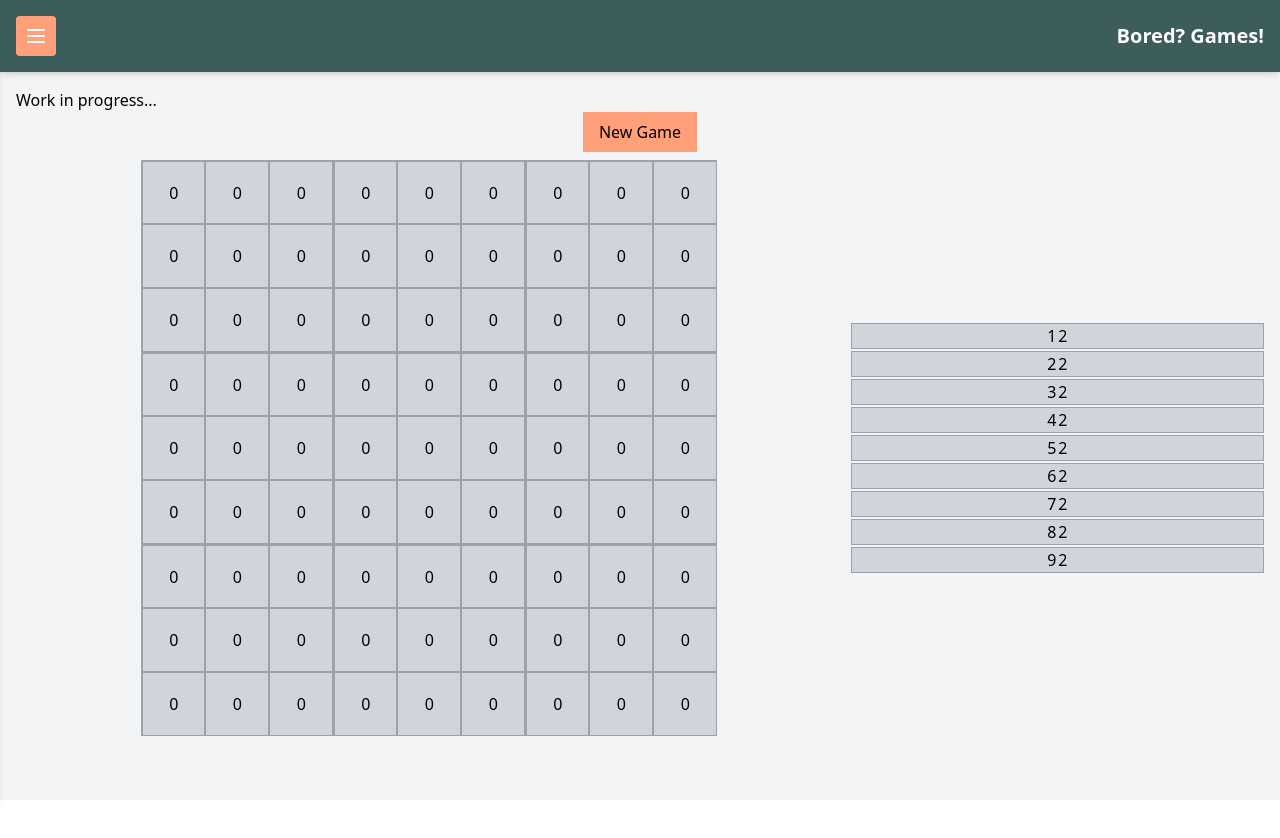
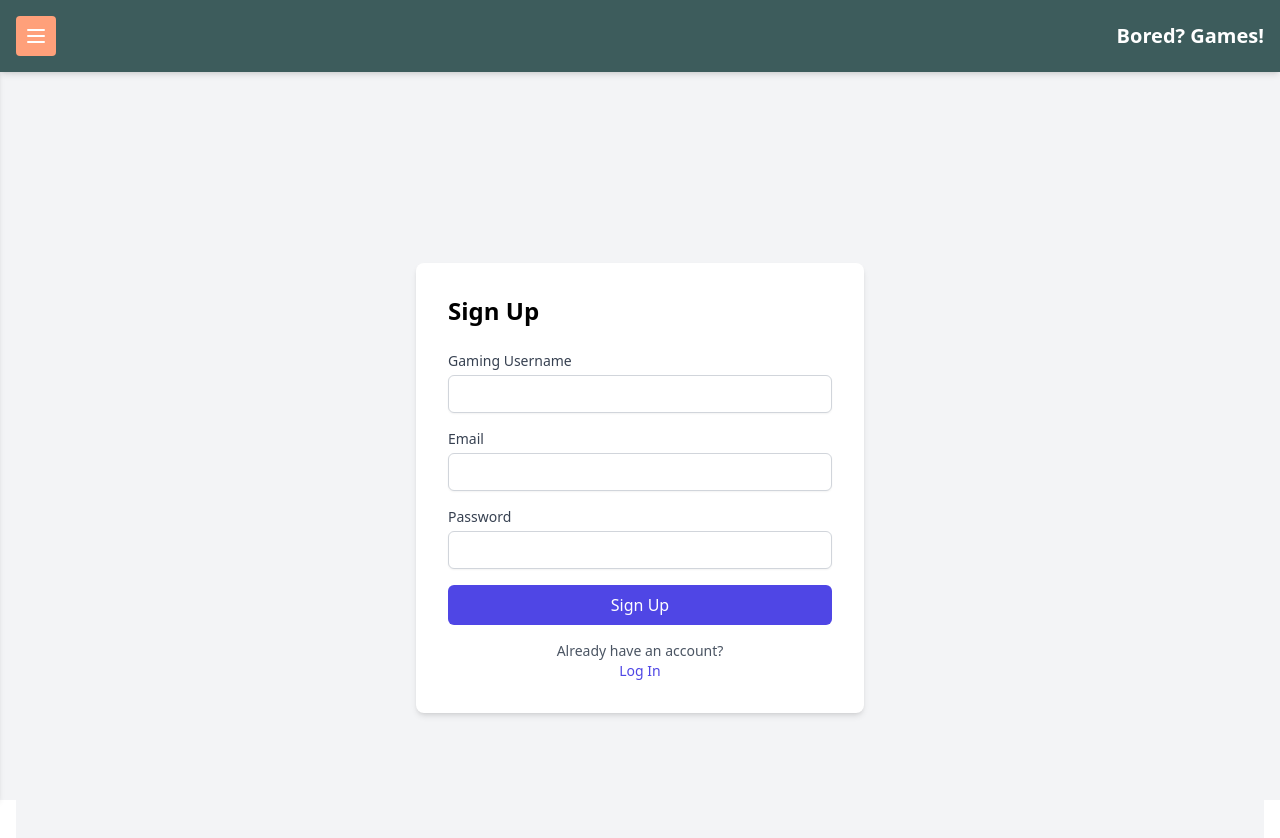
Before and after one commit to ankit-Kumar-4/board-games, a Next.js app: page /test in a window 1280 px wide. Shown: the top 838 px of the page. Before the commit the page ends 800 px from the top, so only its background shows below. Built offline with nearby package versions, Linux system fonts and the light colour scheme.

Commit message:
added login and sign up pages

```diff
--- a/src/lib/firebaseConfig.ts
+++ b/src/lib/firebaseConfig.ts
@@ -1,6 +1,6 @@
 // Import the functions you need from the SDKs you need
 import { initializeApp } from "firebase/app";
-import { getAuth } from 'firebase/auth';
+import { getAuth, createUserWithEmailAndPassword } from 'firebase/auth';
 import { getFirestore } from 'firebase/firestore';
 
 const firebaseConfig = {
@@ -18,3 +18,12 @@ const app = initializeApp(firebaseConfig);
 
 export const auth = getAuth(app);
 export const db = getFirestore(app);
+
+export const createUser = createUserWithEmailAndPassword;
+
+// import firebase from 'firebase/app';
+// import 'firebase/auth';
+
+// const signup = firebase.auth();
+
+// export { signup };
--- a/src/pages/login.tsx
+++ b/src/pages/login.tsx
@@ -1,37 +1,100 @@
-import { useState } from 'react';
+import React, { useState } from "react";
 import { auth } from '@/lib/firebaseConfig';
+import { signInAnonymously } from "firebase/auth";
+import { useRouter } from 'next/router';
 import { signInWithEmailAndPassword } from 'firebase/auth';
+import Link from "next/link";
 
-export default function Login() {
-  const [email, setEmail] = useState('');
-  const [password, setPassword] = useState('');
 
-  const handleLogin = async () => {
+const LoginPage: React.FC = () => {
+  const [email, setEmail] = useState("");
+  const [password, setPassword] = useState("");
+  const [isLoading, setIsLoading] = useState(false);
+  const router = useRouter();
+
+  const handleLogin = async (e: React.FormEvent) => {
+    e.preventDefault();
     try {
       await signInWithEmailAndPassword(auth, email, password);
-      alert('Logged in successfully!');
+      router.push("/");
+    } catch (error: any) {
+      if (error.code === "auth/invalid-credential") {
+        alert('Invalid email or password');
+      } else {
+        alert('Login error: ' + error.message)
+      }
+      console.error('Login error:', error);
+    }
+  };
+
+  const handleGuestLogin = async () => {
+    setIsLoading(true);
+    try {
+      const userCredential = await signInAnonymously(auth);
+      const user = userCredential.user;
+      console.log("Guest user signed in:", user.uid);
+      router.push("/");
     } catch (error) {
-      console.error('Login error:', error);
-      alert('Login failed');
+      console.error("Error signing in anonymously:", error);
+    } finally {
+      setIsLoading(false);
     }
   };
 
   return (
-    <div>
-      <h1>Login</h1>
+    <div className="min-h-screen flex items-center justify-center bg-gray-100">
+      <div className="bg-white p-8 rounded shadow-md w-full max-w-md">
+        <h2 className="text-2xl font-bold mb-6 text-center">Login</h2>
+        <form onSubmit={handleLogin}>
+          <div className="mb-4">
+            <label htmlFor="email" className="block text-gray-700 mb-2">
+              Email
+            </label>
             <input
               type="email"
+              id="email"
               value={email}
               onChange={(e) => setEmail(e.target.value)}
-        placeholder="Email"
+              className="w-full px-3 py-2 border rounded-md"
+              required
             />
+          </div>
+          <div className="mb-6">
+            <label htmlFor="password" className="block text-gray-700 mb-2">
+              Password
+            </label>
             <input
               type="password"
+              id="password"
               value={password}
               onChange={(e) => setPassword(e.target.value)}
-        placeholder="Password"
+              className="w-full px-3 py-2 border rounded-md"
+              required
             />
-      <button onClick={handleLogin}>Login</button>
+          </div>
+          <button
+            type="submit"
+            className="w-full bg-blue-500 text-white py-2 rounded-md hover:bg-blue-600 transition duration-300"
+          >
+            Login
+          </button>
+        </form>
+        <div className="mt-6 text-center">
+          <button
+            onClick={handleGuestLogin}
+            className="text-blue-500 hover:underline"
+          >
+            Login as Guest
+          </button>
+        </div>
+        <div className="mt-4 text-center text-sm text-gray-600">
+          <Link href="/sign-up">
+            <div className="text-indigo-600 hover:text-indigo-800">Don&apos;t have an account? Sign up! </div>
+          </Link>
+        </div>
+      </div>
     </div>
   );
-}
+};
+
+export default LoginPage;
--- /dev/null
+++ b/src/pages/sign-up.tsx
@@ -0,0 +1,83 @@
+import { useState } from 'react';
+import Link from 'next/link';
+import { useRouter } from 'next/router';
+import { auth, createUser } from '@/lib/firebaseConfig';
+
+const SignUp = () => {
+  const [username, setUsername] = useState<string>('');
+    const [email, setEmail] = useState<string>('');
+    const [password, setPassword] = useState<string>('');
+    const [error, setError] = useState<string>('');
+    const router = useRouter();
+
+    const handleSubmit = async (event: React.FormEvent<HTMLFormElement>) => {
+      event.preventDefault();
+      setError('');
+
+      try {
+          // Create user with email and password
+          const userCredential = await createUser(auth, email, password);
+
+          // Redirect or show success message
+          router.push('/login'); // Redirect to login page or another page
+      } catch (err: any) {
+          setError(err.message);
+      }
+  };
+
+  return (
+    <div className="flex items-center justify-center min-h-screen bg-gray-100">
+      <div className="w-full max-w-md p-8 bg-white shadow-md rounded-lg">
+        <h2 className="text-2xl font-bold mb-6">Sign Up</h2>
+        <form onSubmit={handleSubmit} className="space-y-4">
+          <div>
+            <label htmlFor="username" className="block text-sm font-medium text-gray-700">Gaming Username</label>
+            <input
+              id="username"
+              type="text"
+              value={username}
+              onChange={(e) => setUsername(e.target.value)}
+              className="mt-1 block w-full px-3 py-2 border border-gray-300 rounded-md shadow-sm focus:outline-none focus:ring-indigo-500 focus:border-indigo-500 sm:text-sm"
+              required
+            />
+          </div>
+          <div>
+            <label htmlFor="email" className="block text-sm font-medium text-gray-700">Email</label>
+            <input
+              id="email"
+              type="email"
+              value={email}
+              onChange={(e) => setEmail(e.target.value)}
+              className="mt-1 block w-full px-3 py-2 border border-gray-300 rounded-md shadow-sm focus:outline-none focus:ring-indigo-500 focus:border-indigo-500 sm:text-sm"
+              required
+            />
+          </div>
+          <div>
+            <label htmlFor="password" className="block text-sm font-medium text-gray-700">Password</label>
+            <input
+              id="password"
+              type="password"
+              value={password}
+              onChange={(e) => setPassword(e.target.value)}
+              className="mt-1 block w-full px-3 py-2 border border-gray-300 rounded-md shadow-sm focus:outline-none focus:ring-indigo-500 focus:border-indigo-500 sm:text-sm"
+              required
+            />
+          </div>
+          <button
+            type="submit"
+            className="w-full bg-indigo-600 text-white py-2 px-4 rounded-md hover:bg-indigo-700"
+          >
+            Sign Up
+          </button>
+        </form>
+        <div className="mt-4 text-center text-sm text-gray-600">
+          <Link href="/login">
+            <div className="text-indigo-600 hover:text-indigo-800">Already have an account? Or continue as a guest? </div>
+          </Link>
+        </div>
+      </div>
+    </div>
+  );
+};
+
+export default SignUp;
--- a/src/pages/test.tsx
+++ b/src/pages/test.tsx
@@ -1,90 +1,70 @@
-'use client';
+import { useState } from 'react';
+import Link from 'next/link';
 
+const SignUp = () => {
+    const [username, setUsername] = useState('');
+    const [email, setEmail] = useState('');
+    const [password, setPassword] = useState('');
 
-import { useRef, useState } from 'react';
-
-const Board = (
-    { matrix, selectedCell, setSelectedCell }:
-        {
-            matrix: number[]
-            selectedCell: { x: number, y: number };
-            setSelectedCell: any
-        }) => {
-    const handleCellClick = (row: number, column: number) => {
-        console.log(row, column);
-        setSelectedCell({ x: row, y: column })
+    const handleSubmit = (event: any) => {
+        event.preventDefault();
+        // Handle sign-up logic here
+        console.log({ username, email, password });
     };
 
-    const cells = [];
-    for (let i = 0; i < 9; i++) {
-        for (let j = 0; j < 9; j++) {
-            cells.push(
-                (
-                    <div
-                        key={i * 9 + j}
-                        className={`w-8 h-8 md:w-16 md:h-16 flex items-center justify-center bg-gray-300 border border-gray-400
-                            ${i % 3 === 0 ? 'border-t-2' : ''}  ${j % 3 === 0 ? 'border-l-2' : ''}
-                            ${i === selectedCell.x ? 'bg-blue-100 ' : ''}
-                            ${j === selectedCell.y ? 'bg-blue-100 ' : ''}
-                            ${i === selectedCell.x && j === selectedCell.y ? 'border-2 border-blue-500 ' : ''}
-
-                            `}
-                        onClick={() => handleCellClick(i, j)}
+    return (
+        <div className="flex items-center justify-center min-h-screen bg-gray-100">
+            <div className="w-full max-w-md p-8 bg-white shadow-md rounded-lg">
+                <h2 className="text-2xl font-bold mb-6">Sign Up</h2>
+                <form onSubmit={handleSubmit} className="space-y-4">
+                    <div>
+                        <label htmlFor="username" className="block text-sm font-medium text-gray-700">Gaming Username</label>
+                        <input
+                            id="username"
+                            type="text"
+                            value={username}
+                            onChange={(e) => setUsername(e.target.value)}
+                            className="mt-1 block w-full px-3 py-2 border border-gray-300 rounded-md shadow-sm focus:outline-none focus:ring-indigo-500 focus:border-indigo-500 sm:text-sm"
+                            required
+                        />
+                    </div>
+                    <div>
+                        <label htmlFor="email" className="block text-sm font-medium text-gray-700">Email</label>
+                        <input
+                            id="email"
+                            type="email"
+                            value={email}
+                            onChange={(e) => setEmail(e.target.value)}
+                            className="mt-1 block w-full px-3 py-2 border border-gray-300 rounded-md shadow-sm focus:outline-none focus:ring-indigo-500 focus:border-indigo-500 sm:text-sm"
+                            required
+                        />
+                    </div>
+                    <div>
+                        <label htmlFor="password" className="block text-sm font-medium text-gray-700">Password</label>
+                        <input
+                            id="password"
+                            type="password"
+                            value={password}
+                            onChange={(e) => setPassword(e.target.value)}
+                            className="mt-1 block w-full px-3 py-2 border border-gray-300 rounded-md shadow-sm focus:outline-none focus:ring-indigo-500 focus:border-indigo-500 sm:text-sm"
+                            required
+                        />
+                    </div>
+                    <button
+                        type="submit"
+                        className="w-full bg-indigo-600 text-white py-2 px-4 rounded-md hover:bg-indigo-700"
                     >
-                        {matrix[i * 9 + j]}
-                    </div >
-                )
-            )
-        }
-    }
-
-    return (
-        <div >
-            <div className="grid grid-cols-9 ">
-                {cells}
+                        Sign Up
+                    </button>
+                </form>
+                <div className="mt-4 text-center text-sm text-gray-600">
+                    Already have an account? <Link href="/login">
+                        <div className="text-indigo-600 hover:text-indigo-800">Log In</div>
+                    </Link>
+                </div>
             </div>
         </div>
     );
 };
 
-const Game: React.FC = () => {
-    const [selectedCell, setSelectedCell] = useState({ x: -1, y: -1 });
-    const [matrix, setMatrix] = useState(Array(91).fill(0));
-    function restartGame() {
-        setSelectedCell({ x: -1, y: -1 });
-    }
-    return (
-        <>
-            <div>Work in progress...</div>
-            <div className="flex justify-center mb-2">
-                <button onClick={restartGame}>
-                    New Game
-                </button>
-            </div>
-
-            <div className="flex flex-col md:flex-row gap-2">
-                <div className="flex w-full justify-center">
-                    <Board matrix={matrix} selectedCell={selectedCell} setSelectedCell={setSelectedCell} />
-                </div>
-                <div className="flex-auto md:w-1/2 content-center">
-                    <div className="flex flex-row flex-wrap md:flex-col justify-around gap-0.5">
-                        {Array.from({ length: 9 }, (_, index) => (
-                            <div
-                                key={index}
-                                className="w-1/12 md:w-full flex items-center justify-center bg-gray-300 border border-gray-400"
-                            >
-                                <div className="flex flex-col flex-wrap md:flex-row justify-around gap-0.5">
-                                    <div>{index + 1}</div>
-                                    <div>2</div>
-                                </div>
-                            </div>
-                        ))}
-                    </div>
-                </div>
-            </div>
-
-        </>
-    );
-};
-
-export default Game;
+export default SignUp;
```
Also changed, not shown: src/pages/guest-login.tsx (deleted, +0 -36 lines). Lines whose indentation alone changed are shown as unchanged.
